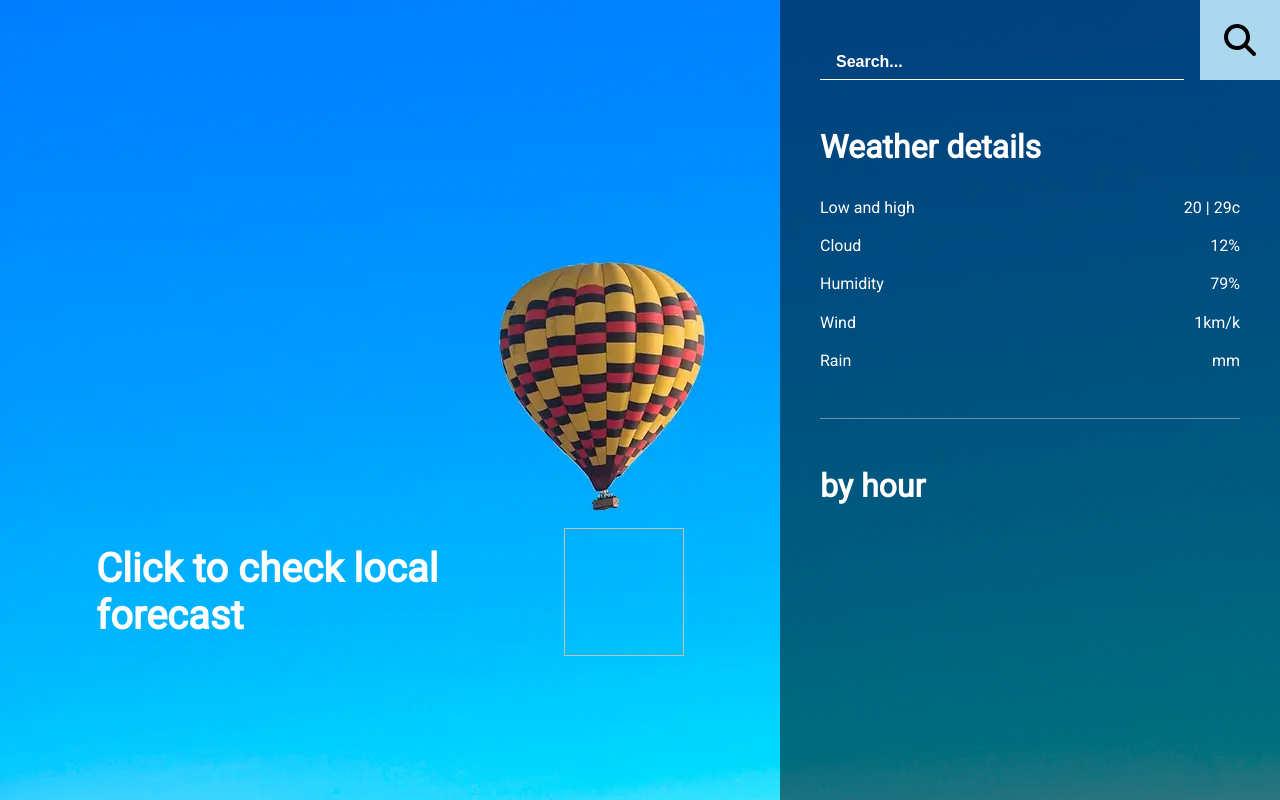
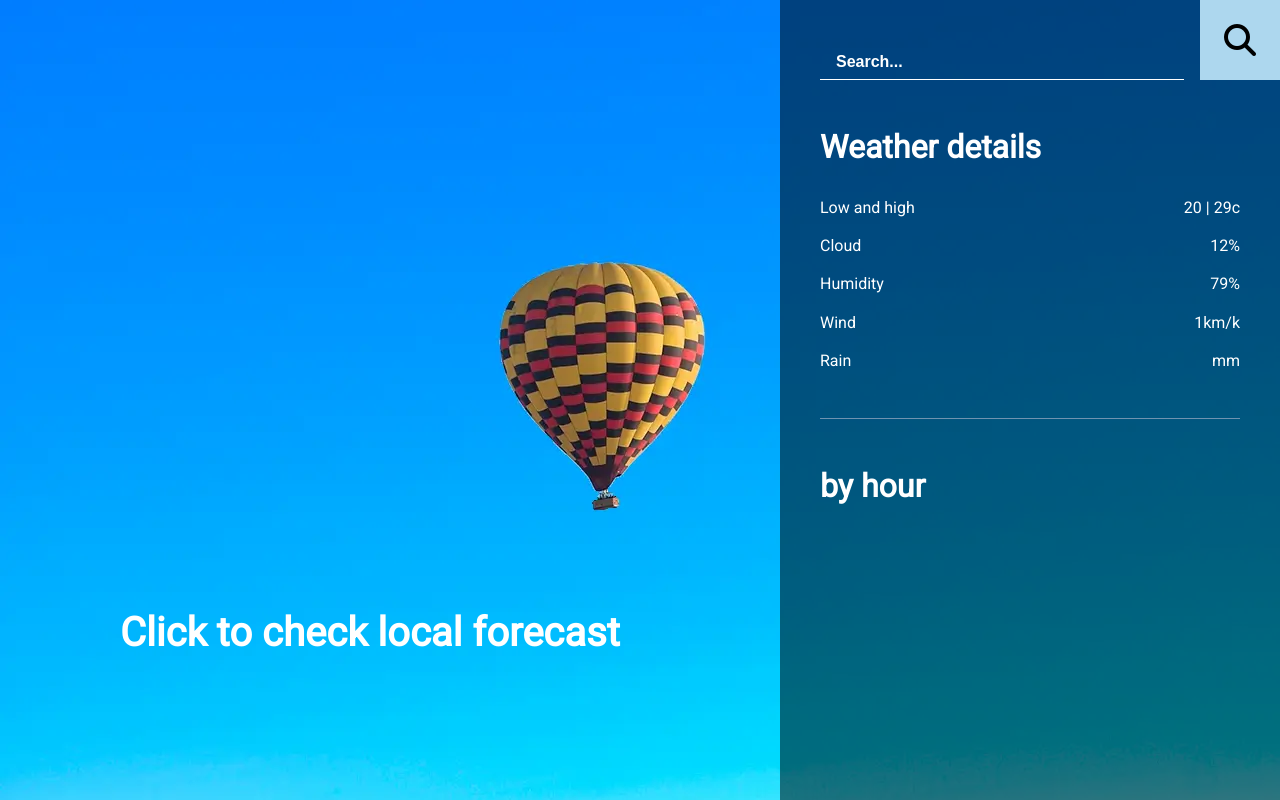
Before and after one commit to AndrewCrescencio/forecastweather, a website built with Vite: page index.html in a window 1280 px wide. Built offline with nearby package versions, Linux system fonts and the light colour scheme.

Commit message:
fix: add hidden class to current_icon

```diff
--- a/index.html
+++ b/index.html
@@ -61,7 +61,7 @@
             </h2>
             <p class="current__date"></p>
           </div>
-          <img class="current__icon" alt="" />
+          <img class="current__icon hidden" alt="" />
         </div>
       </div>
     </main>
```
